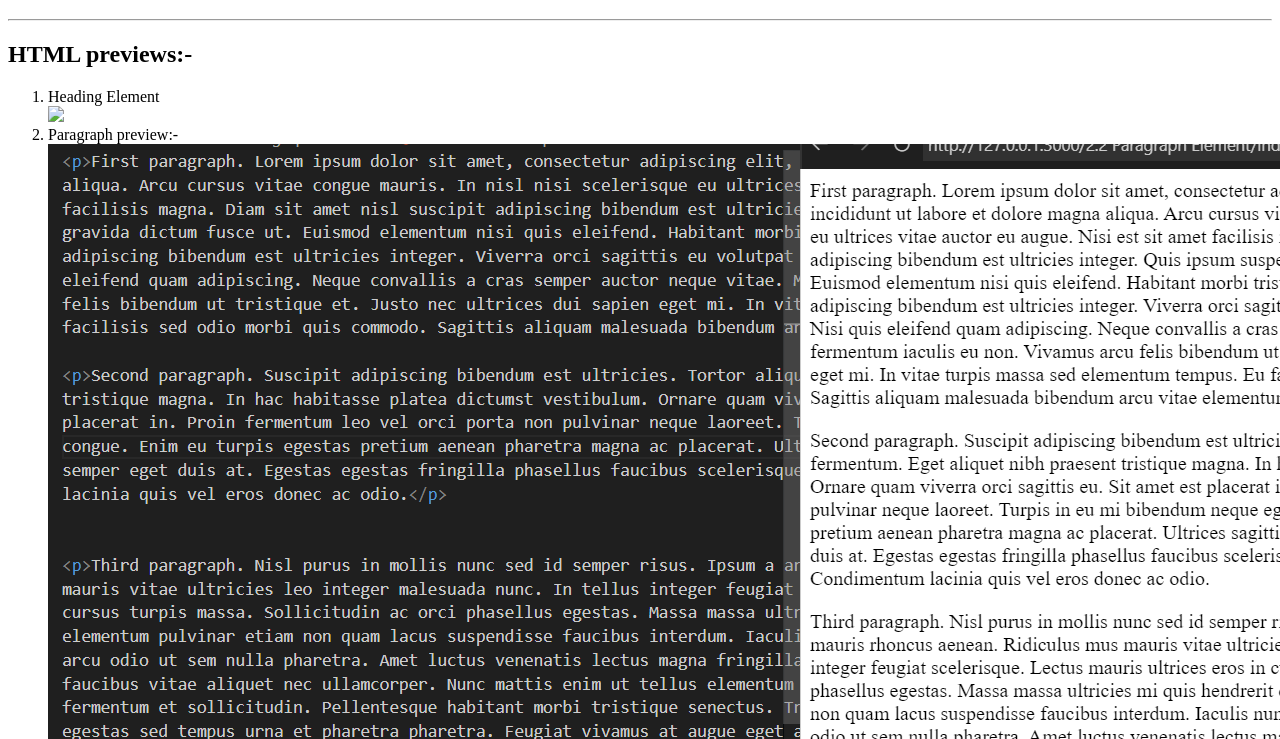
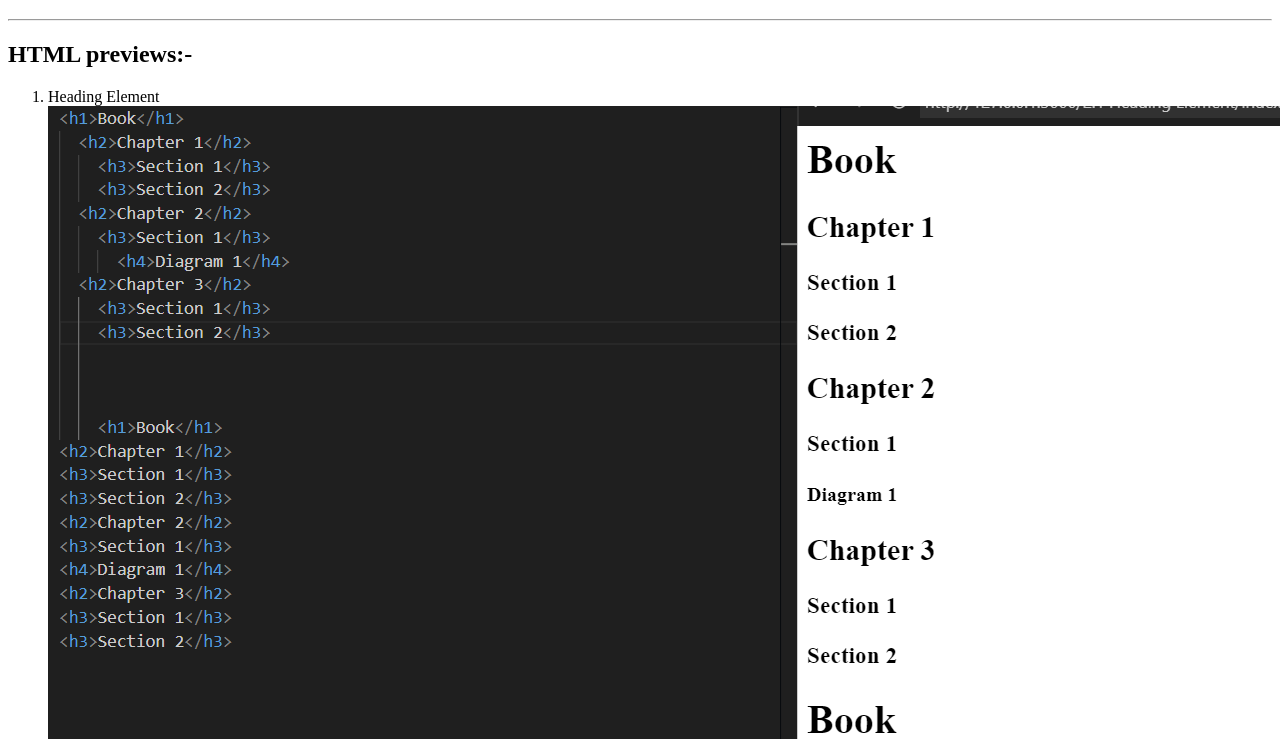
Before and after one commit to Aka-Nikhil/HTML-Portfolio, a plain HTML site: page index.html in a window 1280 px wide. Shown: the part 61-800 px from the top of the page. Drawn offline with Linux system fonts and the light colour scheme; files whose address does not match are found by name.

Commit message:
Update index.html

```diff
--- a/index.html
+++ b/index.html
@@ -28,7 +28,7 @@ https://developer.mozilla.org/en-US/docs/Web/HTML/Element/img#attr-height -->
         <h2>HTML previews:- </h2>
         <ol>
             <li>Heading Element</li>
-            <img src="../stuffs/heading lelement.png" />
+            <img src="./stuffs/heading element.png" />
             <li>Paragraph preview:-</li>
             <img src="../4.3 HTML Porfolio Project/stuffs/paragraph element.png "/>
             <li>Void Element</li>
```
